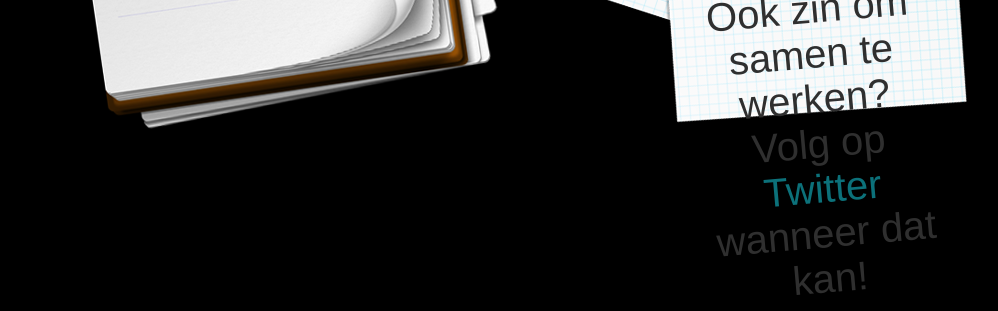
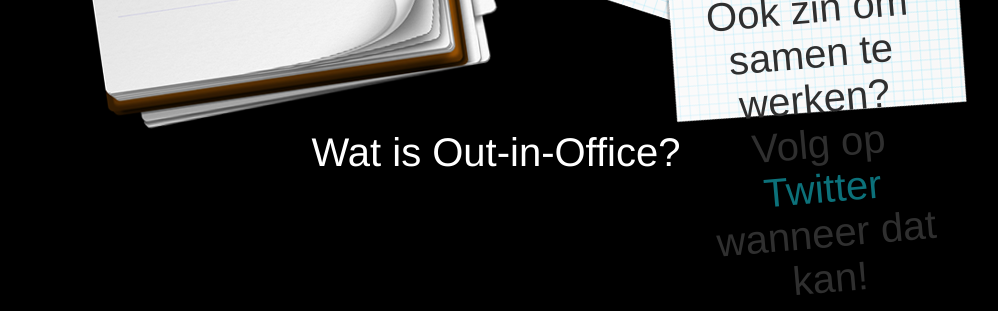
Before and after one commit to by2-be/outinoffice, a plain HTML site: page public/index.html in a window 1280 px wide. Shown: the part 591-902 px from the top of the page, without its empty margins (144-1142 px from the left). Drawn offline with nearby package versions, Linux system fonts and the light colour scheme; a web font is replaced by a local one.

Commit message:
toevoegen wat is outinoffice

```diff
--- a/public/_css/style.css
+++ b/public/_css/style.css
@@ -13,6 +13,25 @@ i.-- font/imports
 -----------------------------*/
 
 @import url("fonts.css");
+
+/*----------------------------
+CUSTOM
+-----------------------------*/
+
+.what a:link, .what a:hover, .what a:visited{
+  color:white !important;
+}
+
+.what a:hover{
+  text-decoration:underline;
+  cursor:pointer;
+}
+.what a{
+  font:40px Jenna Sue, Helvetica, Arial, sans-serif;
+  text-align:center;
+  display:block;
+  width:100%
+}
 
 /*----------------------------
 ii.-- general
--- a/public/_javascript/application.js
+++ b/public/_javascript/application.js
@@ -1,6 +1,6 @@
 jQuery(function($){
   if($.browser.msie == true){
-    window.location.replace("https://docs.google.com/document/pub?id=1o6jimb5sxTywY_zS1TUwV8JhguE54pB8eXVbHtr7g2c");
+    window.location.replace("https://docs.google.com/document/d/1o6jimb5sxTywY_zS1TUwV8JhguE54pB8eXVbHtr7g2c/edit");
   }
   $("#twitter").tweet({
     // avatar_size: 32,
--- a/public/index.html
+++ b/public/index.html
@@ -57,6 +57,11 @@
         </div>
         <!-- home page -->
       </div>
+
+      <div class="what">
+        <a href="https://docs.google.com/document/d/1o6jimb5sxTywY_zS1TUwV8JhguE54pB8eXVbHtr7g2c/edit">Wat is Out-in-Office?</a>
+      </div>
+
       <!-- social-icons -->
       <!-- <div class="social">-->
       <!--   <ul class="social-icons">-->
```
Also changed, not shown: 2 other files.
